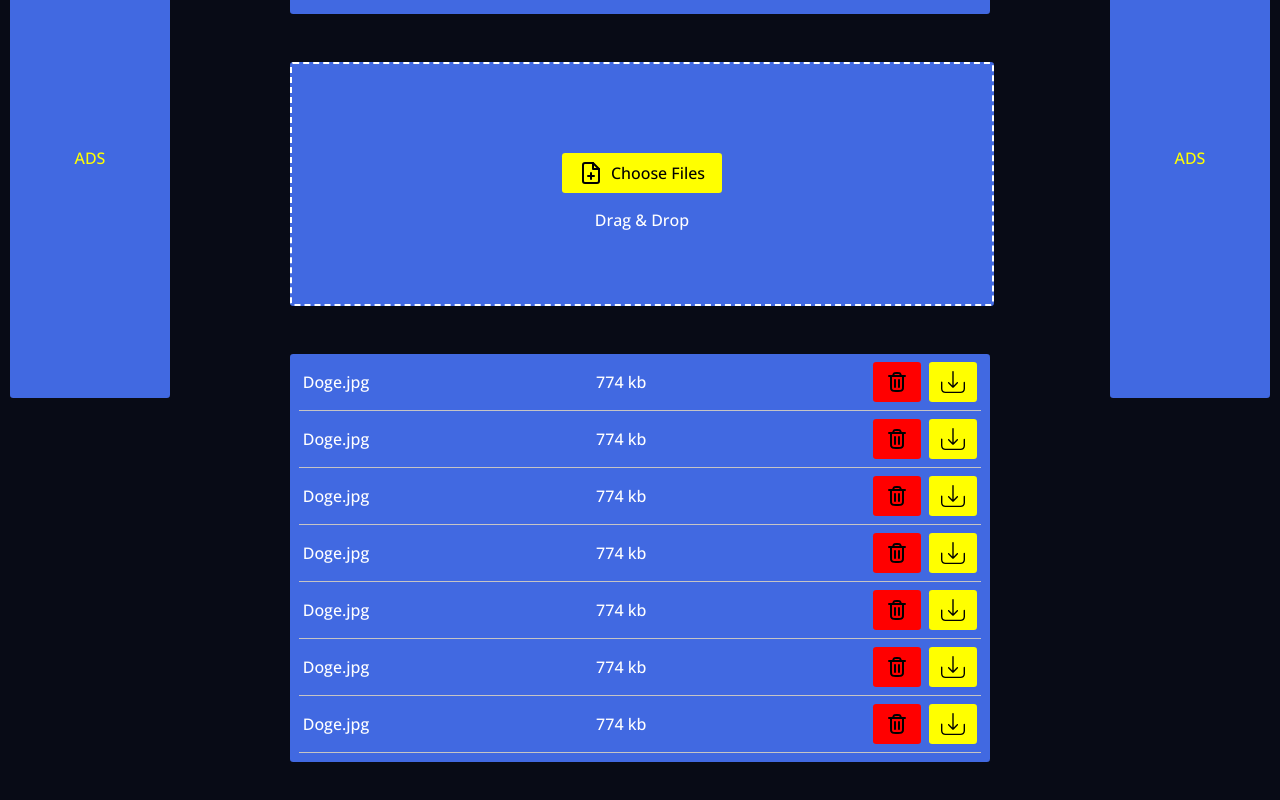
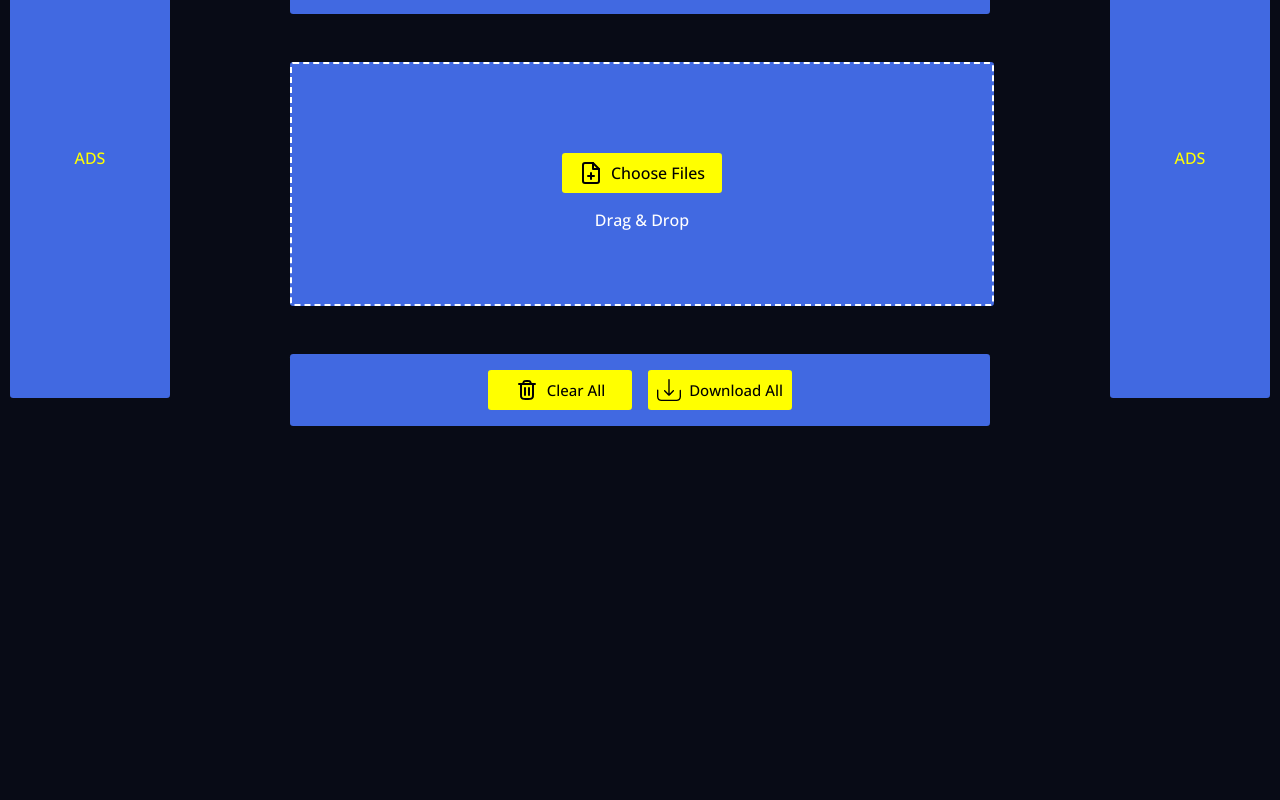
Before and after one commit to 0xRomRom/turboconverters, a React (Create React App) app: page / in a window 1280 px wide. Shown: the part 256-1056 px from the top of the page. After the commit the page ends 800 px from the top, so only its background shows below. Built offline with nearby package versions, Linux system fonts and the light colour scheme.

Commit message:
Files displaying in ui

```diff
--- a/src/components/converters/Converters.jsx
+++ b/src/components/converters/Converters.jsx
@@ -9,12 +9,6 @@ const Converters = () => {
 
   const handleDragOver = () => {
     setIsDraggingOver(true);
-  };
-
-  const handleDragLeave = () => {
-    setTimeout(() => {
-      setIsDraggingOver(false);
-    }, 100);
   };
 
   return (
--- a/src/components/converters/convertercomponents/ConverterComponents.jsx
+++ b/src/components/converters/convertercomponents/ConverterComponents.jsx
@@ -2,13 +2,20 @@ import stl from "./ConverterComponents.module.css";
 import Configuration from "./configuration/Configuration";
 import UploadBox from "./uploadbox/UploadBox";
 import ResultBox from "./resultbox/ResultBox";
+import { useState } from "react";
 
 const ConverterComponents = (props) => {
+  const [uploaded, setUploaded] = useState([]);
+
   return (
     <div className={stl.converterbox}>
       <Configuration />
-      <UploadBox dragging={props.dragging} isDragging={props.isDragging} />
-      <ResultBox />
+      <UploadBox
+        dragging={props.dragging}
+        isDragging={props.isDragging}
+        setUploaded={setUploaded}
+      />
+      <ResultBox uploaded={uploaded} />
     </div>
   );
 };
--- a/src/components/converters/convertercomponents/resultbox/ResultBox.jsx
+++ b/src/components/converters/convertercomponents/resultbox/ResultBox.jsx
@@ -1,14 +1,21 @@
 import stl from "./ResultBox.module.css";
 import download from "../../../../assets/Download.svg";
 import trashcan from "../../../../assets/Trashcan.svg";
+import { useEffect } from "react";
 
-const ResultBox = () => {
+const ResultBox = (props) => {
+  useEffect(() => {}, [props.uploaded]);
+  console.log(props.uploaded);
+
   return (
     <div className={stl.resultbox}>
       <div className={stl.resultitems}>
-        <div className={stl.resultitem}>
-          <span className={stl.itemname}>Doge.jpg</span>
-          <span className={stl.itemsize}>774 kb</span>
+        {props.uploaded.map((item) => (
+          <div className={stl.resultitem} key={Math.random()}>
+            <span className={stl.itemname}>{item.name}</span>
+            <span className={stl.itemsize}>
+              {(item.size / 1000).toFixed(0)} KB
+            </span>
             <div className={stl.itemctas}>
               <button className={`${stl.ctabtn} ${stl.trashbtn}`}>
                 <img
@@ -26,126 +33,7 @@ const ResultBox = () => {
               </button>
             </div>
           </div>
-        <div className={stl.resultitem}>
-          <span className={stl.itemname}>Doge.jpg</span>
-          <span className={stl.itemsize}>774 kb</span>
-          <div className={stl.itemctas}>
-            <button className={`${stl.ctabtn} ${stl.trashbtn}`}>
-              <img
-                src={trashcan}
-                alt="Trashcan"
-                className={stl.trashcanico}
-              ></img>
-            </button>
-            <button className={`${stl.ctabtn} ${stl.dlbtn}`}>
-              <img
-                src={download}
-                alt="Download"
-                className={stl.downloadico}
-              ></img>
-            </button>
-          </div>
-        </div>
-        <div className={stl.resultitem}>
-          <span className={stl.itemname}>Doge.jpg</span>
-          <span className={stl.itemsize}>774 kb</span>
-          <div className={stl.itemctas}>
-            <button className={`${stl.ctabtn} ${stl.trashbtn}`}>
-              <img
-                src={trashcan}
-                alt="Trashcan"
-                className={stl.trashcanico}
-              ></img>
-            </button>
-            <button className={`${stl.ctabtn} ${stl.dlbtn}`}>
-              <img
-                src={download}
-                alt="Download"
-                className={stl.downloadico}
-              ></img>
-            </button>
-          </div>
-        </div>
-        <div className={stl.resultitem}>
-          <span className={stl.itemname}>Doge.jpg</span>
-          <span className={stl.itemsize}>774 kb</span>
-          <div className={stl.itemctas}>
-            <button className={`${stl.ctabtn} ${stl.trashbtn}`}>
-              <img
-                src={trashcan}
-                alt="Trashcan"
-                className={stl.trashcanico}
-              ></img>
-            </button>
-            <button className={`${stl.ctabtn} ${stl.dlbtn}`}>
-              <img
-                src={download}
-                alt="Download"
-                className={stl.downloadico}
-              ></img>
-            </button>
-          </div>
-        </div>
-        <div className={stl.resultitem}>
-          <span className={stl.itemname}>Doge.jpg</span>
-          <span className={stl.itemsize}>774 kb</span>
-          <div className={stl.itemctas}>
-            <button className={`${stl.ctabtn} ${stl.trashbtn}`}>
-              <img
-                src={trashcan}
-                alt="Trashcan"
-                className={stl.trashcanico}
-              ></img>
-            </button>
-            <button className={`${stl.ctabtn} ${stl.dlbtn}`}>
-              <img
-                src={download}
-                alt="Download"
-                className={stl.downloadico}
-              ></img>
-            </button>
-          </div>
-        </div>
-        <div className={stl.resultitem}>
-          <span className={stl.itemname}>Doge.jpg</span>
-          <span className={stl.itemsize}>774 kb</span>
-          <div className={stl.itemctas}>
-            <button className={`${stl.ctabtn} ${stl.trashbtn}`}>
-              <img
-                src={trashcan}
-                alt="Trashcan"
-                className={stl.trashcanico}
-              ></img>
-            </button>
-            <button className={`${stl.ctabtn} ${stl.dlbtn}`}>
-              <img
-                src={download}
-                alt="Download"
-                className={stl.downloadico}
-              ></img>
-            </button>
-          </div>
-        </div>
-        <div className={stl.resultitem}>
-          <span className={stl.itemname}>Doge.jpg</span>
-          <span className={stl.itemsize}>774 kb</span>
-          <div className={stl.itemctas}>
-            <button className={`${stl.ctabtn} ${stl.trashbtn}`}>
-              <img
-                src={trashcan}
-                alt="Trashcan"
-                className={stl.trashcanico}
-              ></img>
-            </button>
-            <button className={`${stl.ctabtn} ${stl.dlbtn}`}>
-              <img
-                src={download}
-                alt="Download"
-                className={stl.downloadico}
-              ></img>
-            </button>
-          </div>
-        </div>
+        ))}
       </div>
       <div className={stl.ctabtns}>
         <button className={stl.download}>
--- a/src/components/converters/convertercomponents/uploadbox/UploadBox.jsx
+++ b/src/components/converters/convertercomponents/uploadbox/UploadBox.jsx
@@ -2,6 +2,7 @@ import React, { useCallback } from "react";
 import { useDropzone } from "react-dropzone";
 import stl from "./UploadBox.module.css";
 import logo from "../../../../assets/Fileplus.svg";
+import plus from "../../../../assets/Plus.svg";
 
 const UploadBox = (props) => {
   const handleClickDefault = (e) => {
@@ -9,13 +10,15 @@ const UploadBox = (props) => {
   };
 
   const handleDragLeave = () => {
-    setTimeout(() => {
     props.isDragging(false);
-    }, 100);
   };
 
-  const onDrop = useCallback((acceptedFiles) => {
+  const onDrop = useCallback(
+    (acceptedFiles) => {
+      props.setUploaded((files) => [...files, ...acceptedFiles]);
+
       props.isDragging(false);
+
       acceptedFiles.forEach((file) => {
         const reader = new FileReader();
 
@@ -28,7 +31,9 @@ const UploadBox = (props) => {
         };
         reader.readAsArrayBuffer(file);
       });
-  }, []);
+    },
+    [props]
+  );
   const { getRootProps, getInputProps } = useDropzone({ onDrop });
 
   return (
@@ -39,7 +44,10 @@ const UploadBox = (props) => {
           {...getRootProps()}
           onDragLeave={handleDragLeave}
         >
-          <span className={stl.filedrop}>Drop Files</span>
+          <span className={stl.filedrop}>
+            <img src={plus} alt="Plus Icon" className={stl.plusicon} /> Drop
+            Files
+          </span>
         </div>
       )}
 
--- a/src/components/converters/convertercomponents/uploadbox/UploadBox.module.css
+++ b/src/components/converters/convertercomponents/uploadbox/UploadBox.module.css
@@ -73,3 +73,7 @@
 .filedrop {
   pointer-events: none;
 }
+
+.plusicon {
+  width: 1.5rem;
+}
```
Also changed, not shown: src/assets/Plus.svg (added). Lines whose indentation alone changed are shown as unchanged.
